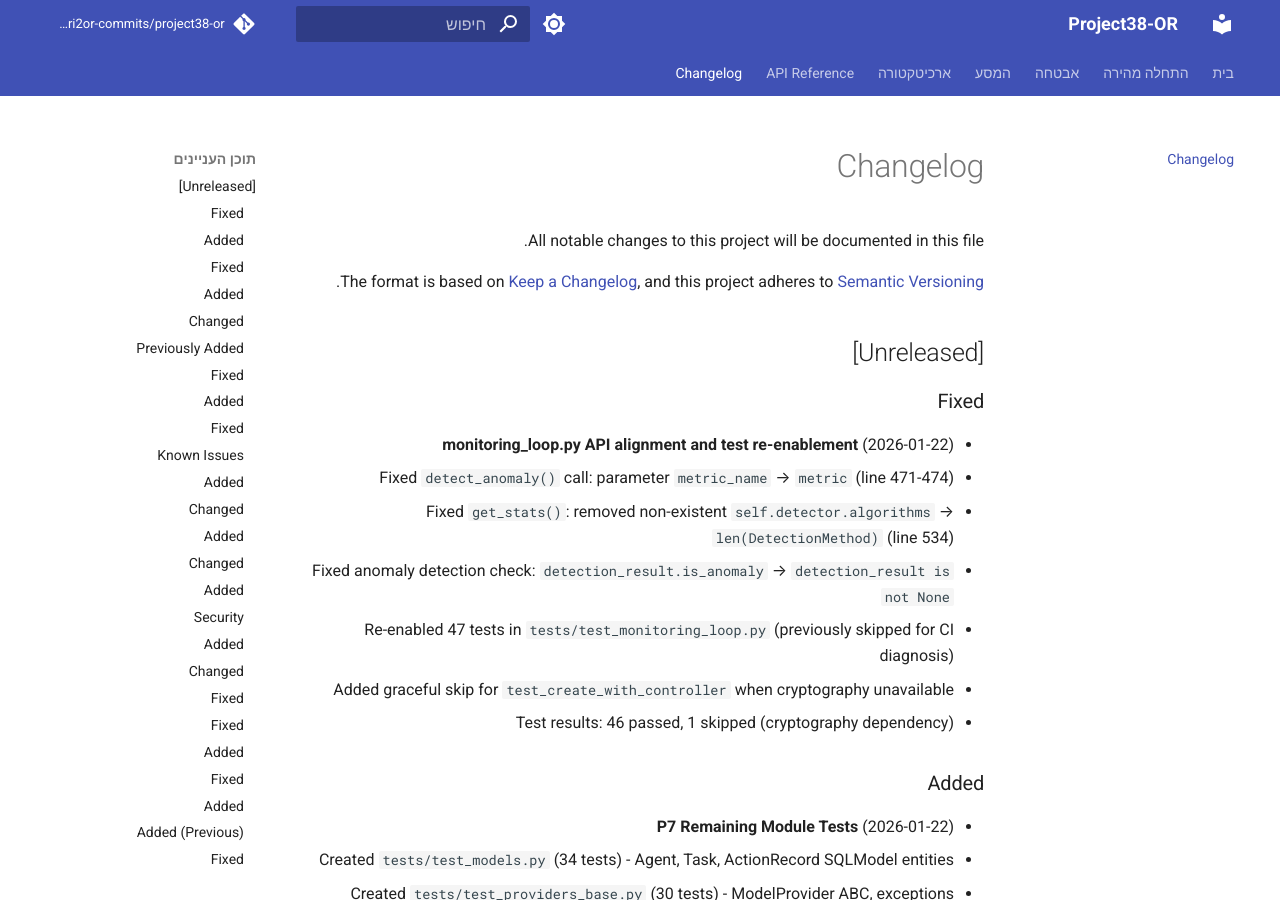
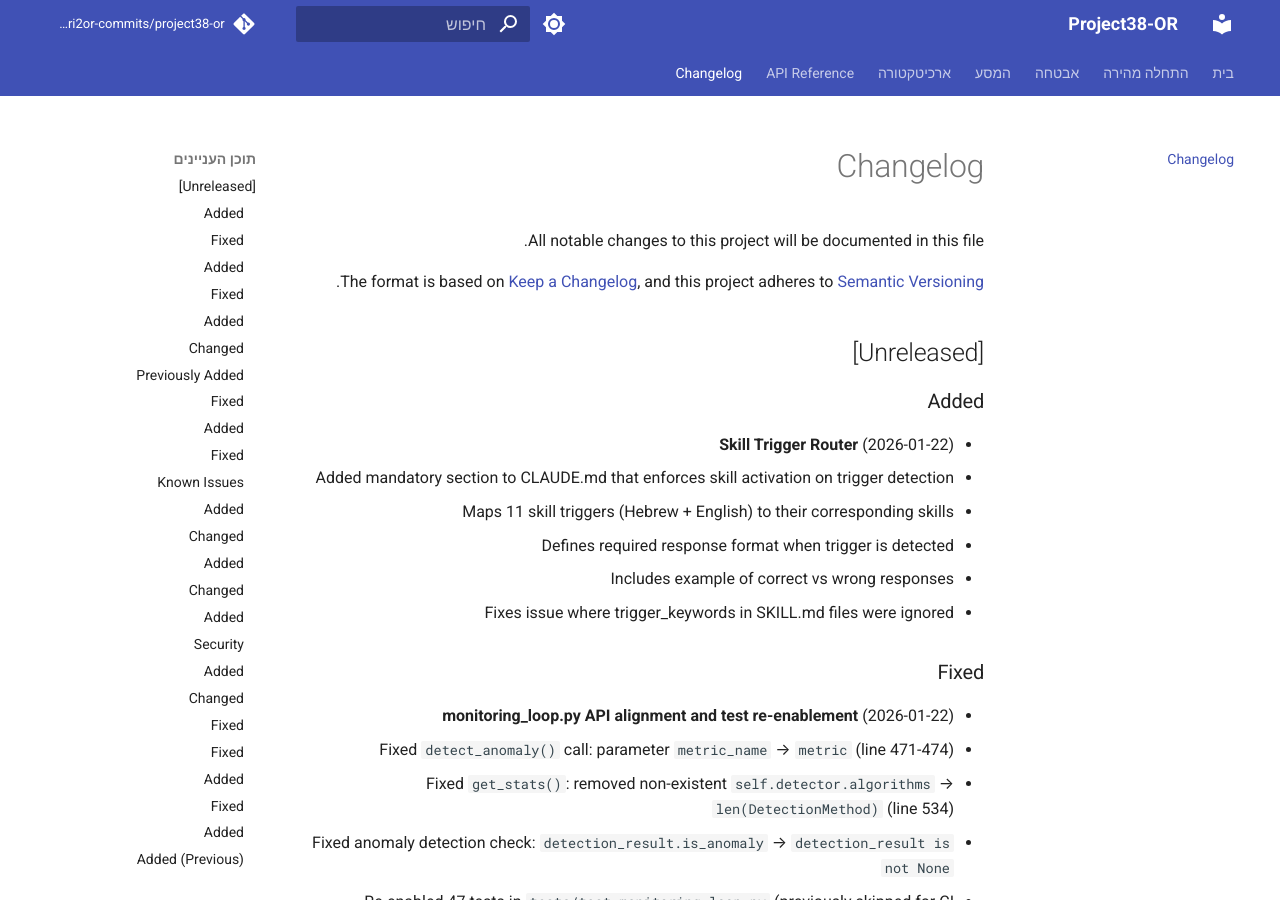
Before and after one commit to edri2or-commits/project38-or, an MkDocs documentation site: the page built from docs/changelog.md, in a window 1280 px wide and 900 px high. Built offline with MkDocs 1.6.1 and Material for MkDocs 9.7.7, drawn with Linux system fonts in a browser that asks for light colours; comment, search, counter and statistics services are not loaded.

Commit message:
feat(skills): Add Skill Trigger Router for automatic skill activation (#441)
- Add mandatory section to CLAUDE.md that enforces skill activation
- Map 11 skill triggers (Hebrew + English) to corresponding skills
- Define required response format when trigger is detected
- Include example of correct vs wrong responses

This fixes the issue where trigger_keywords in SKILL.md files were
defined but never actually used to activate skills automatically.

Co-authored-by: Claude <noreply@anthropic.com>

```diff
--- a/docs/changelog.md
+++ b/docs/changelog.md
@@ -6,6 +6,14 @@ The format is based on [Keep a Changelog](https://keepachangelog.com/en/1.1.0/),
 and this project adheres to [Semantic Versioning](https://semver.org/spec/v2.0.0.html).
 
 ## [Unreleased]
+
+### Added
+- **Skill Trigger Router** (2026-01-22)
+  - Added mandatory section to CLAUDE.md that enforces skill activation on trigger detection
+  - Maps 11 skill triggers (Hebrew + English) to their corresponding skills
+  - Defines required response format when trigger is detected
+  - Includes example of correct vs wrong responses
+  - Fixes issue where trigger_keywords in SKILL.md files were ignored
 
 ### Fixed
 - **monitoring_loop.py API alignment and test re-enablement** (2026-01-22)
```
Also changed, not shown: CLAUDE.md (+59 -0 lines).
